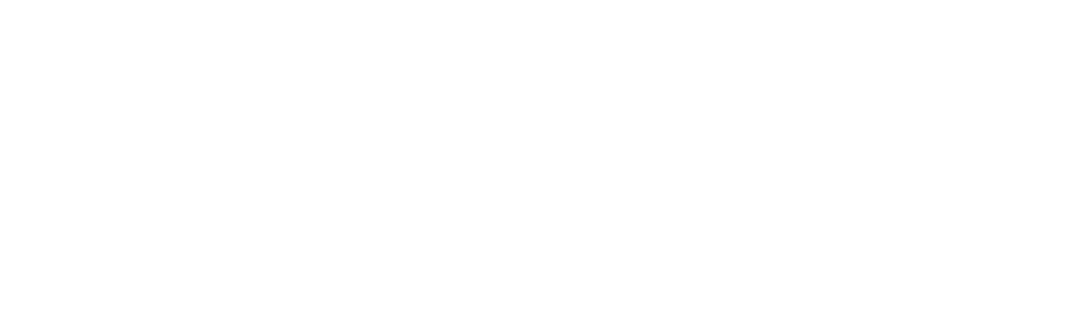
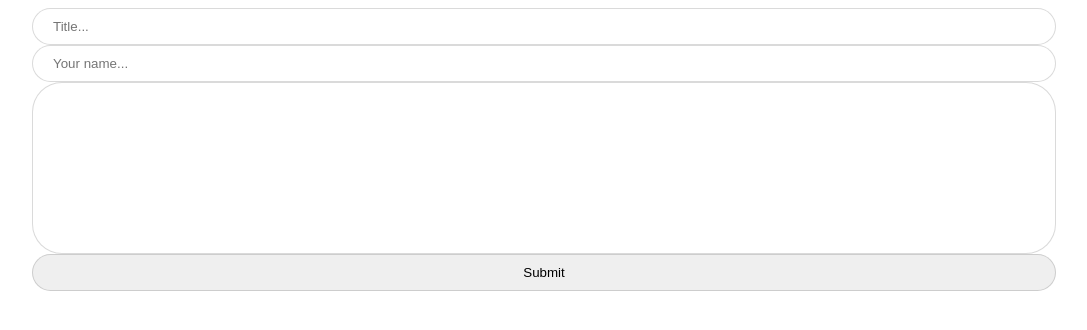
Before and after one commit to Findlay20/Telegraph-2, a plain HTML site: page Client/index.html in a window 1280 px wide. Shown: the whole page, without its empty margins (96-1183 px from the left). Drawn offline with Linux system fonts and the light colour scheme.

Commit message:
Added inputs to website with some styling

```diff
--- a/Client/css/style.css
+++ b/Client/css/style.css
@@ -0,0 +1,24 @@
+body {
+    display: flex;
+    justify-content: center;
+}
+
+form {
+    display: flex;
+    flex-direction: column;
+    justify-content: center;
+    width: 80vw;
+}
+
+input {
+    border: 1px solid rgba(71, 71, 71, 0.2);
+    border-radius: 30px;
+    padding: 10px 20px 10px 20px;
+}
+
+textarea {
+    resize: none;
+    border: 1px solid rgba(71, 71, 71, 0.2);
+    border-radius: 30px;
+    padding: 10px 20px 10px 20px;
+}
--- a/Client/index.html
+++ b/Client/index.html
@@ -4,9 +4,18 @@
     <meta charset="UTF-8">
     <meta http-equiv="X-UA-Compatible" content="IE=edge">
     <meta name="viewport" content="width=device-width, initial-scale=1.0">
-    <title>Document</title>
+    <title>Telegraph 2</title>
+    <link rel="stylesheet" href="css/style.css">
+    <script defer src="js/index.js"></script>
 </head>
 <body>
-
+    <main>
+        <form action="">
+            <input type="text" name="title" id="titleInput" placeholder="Title...">
+            <input type="text" name="author" id="authorInput" placeholder="Your name...">
+            <textarea name="post" id="postInput" cols="140" rows="10"></textarea>
+            <input type="submit" name="submit" id="submitPost">
+        </form>
+    </main>
 </body>
 </html>
```
